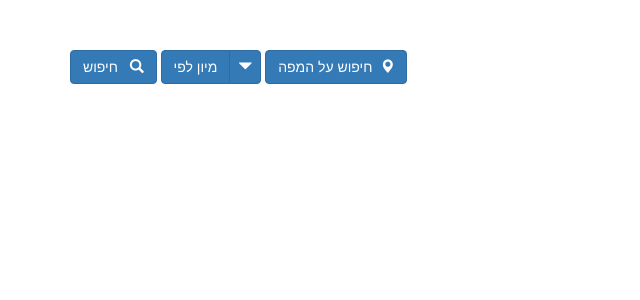
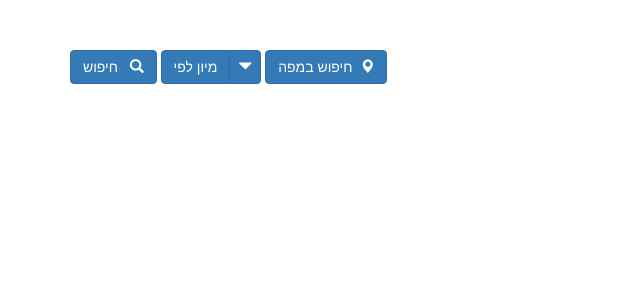
Before and after one commit to amit-moses/dirut_shutafim, a Django app: page / in a window 1280 px wide. Shown: the part 52-352 px from the top of the page, without its empty margins (0-640 px from the left). Run offline with Django 4.2, Linux system fonts and the light colour scheme; data that the repository does not hold is empty; parts of the project's set-up code (start-up, migrations or seed data) failed here and were passed over; some libraries are stand-ins or nearby versions.

Commit message:
design map

```diff
--- a/shutafim/templates/index.html
+++ b/shutafim/templates/index.html
@@ -439,7 +439,7 @@
             </ul>
         </div>
 
-        <a href="{% url 'map' %}" type="button" class="btn btn-primary">חיפוש על המפה&nbsp;&nbsp;<i class="glyphicon glyphicon-map-marker"></i></a>
+        <a href="{% url 'map' %}" type="button" class="btn btn-primary">חיפוש במפה&nbsp;&nbsp;<i class="glyphicon glyphicon-map-marker"></i></a>
 </div>
 <!-- Modal -->
 <div dir="rtl" class="modal fade" id="exampleModal" tabindex="-1" role="dialog" aria-labelledby="exampleModalLabel" aria-hidden="true">
```
